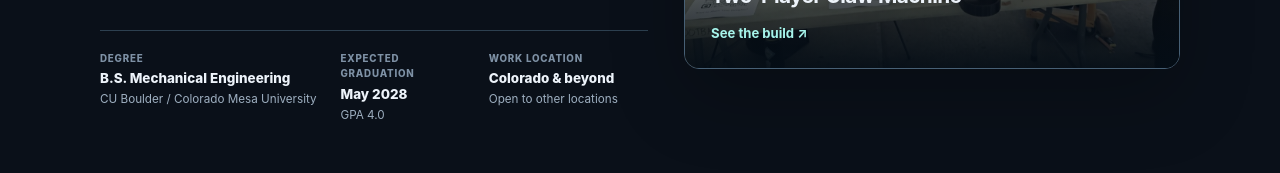
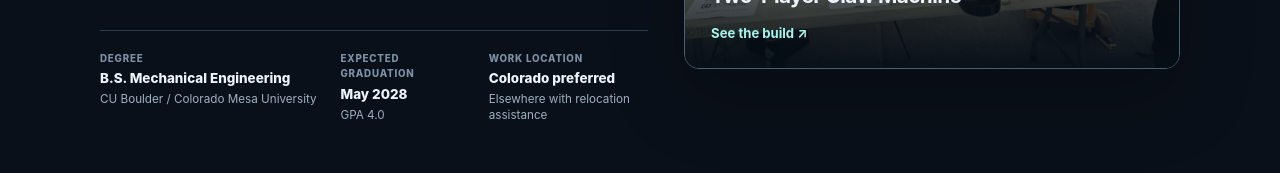
Before and after one commit to KameronSchad/KameronSchad.github.io, a plain HTML site: page index.html in a window 1280 px wide. Shown: the part 508-681 px from the top of the page. Drawn offline with Linux system fonts and the light colour scheme.

Commit message:
Clarify preferred internship location and relocation terms

```diff
--- a/index.html
+++ b/index.html
@@ -25,7 +25,7 @@
 <main id="main"><section class="hero shell"><div class="hero-copy"><div class="hero-person"><img src="assets/kameron-headshot-original.jpg" alt="Portrait of Kameron Schad" width="70" height="70" fetchpriority="high"><div class="eyebrow"><span class="status-dot"></span> MECHANICAL ENGINEERING · COLORADO</div></div><h1>Kameron <span>Schad</span></h1><h2>Mechanical Engineering Student</h2>
 <p>SolidWorks design, CFD, physical testing, and hands-on fabrication. Interested in mechanical design, aerospace hardware, and manufacturing.</p>
 <div class="hero-actions"><a class="btn btn-primary" href="projects.html" >View Projects <span aria-hidden="true">↗</span></a><a class="btn btn-secondary" href="assets/Kameron_Schad_Resume.pdf" download>Download Resume <span aria-hidden="true">↗</span></a></div>
-<div class="hero-education"><div><span>DEGREE</span><strong>B.S. Mechanical Engineering</strong><small>CU Boulder / Colorado Mesa University</small></div><div><span>EXPECTED GRADUATION</span><strong>May 2028</strong><small>GPA 4.0</small></div><div><span>WORK LOCATION</span><strong>Colorado &amp; beyond</strong><small>Open to other locations</small></div></div>
+<div class="hero-education"><div><span>DEGREE</span><strong>B.S. Mechanical Engineering</strong><small>CU Boulder / Colorado Mesa University</small></div><div><span>EXPECTED GRADUATION</span><strong>May 2028</strong><small>GPA 4.0</small></div><div><span>WORK LOCATION</span><strong>Colorado preferred</strong><small>Elsewhere with relocation assistance</small></div></div>
 </div><div class="hero-visual"><div class="hero-image"><img src="assets/claw-built.webp" alt="Completed two-player claw machine displayed at the Colorado Mesa University engineering showcase" fetchpriority="high" decoding="async"><div class="hero-image-overlay"><span>FEATURED BUILD / 2025</span><strong>Two-Player Claw Machine</strong><a href="projects/claw-machine.html">See the build ↗</a></div></div><div class="hero-corner-label"><span class="status-dot"></span> BUILT. TESTED. DOCUMENTED.</div></div></section>
 <section class="section featured-section" id="featured"><div class="shell"><div class="section-header"><div><p class="eyebrow">SELECTED ENGINEERING WORK</p><h2>Featured projects</h2><p>CAD models, physical prototypes, test results, and design decisions.</p></div><a class="simple-link" href="projects.html">All six projects <span aria-hidden="true">↗</span></a></div>
 <div class="featured-showcase" data-carousel aria-label="Featured engineering projects"><div class="featured-stage"><article class="featured-slide" data-feature-slide data-title="Rocket Nose Cone Aerodynamics" aria-label="1 of 4 featured projects" >
```
